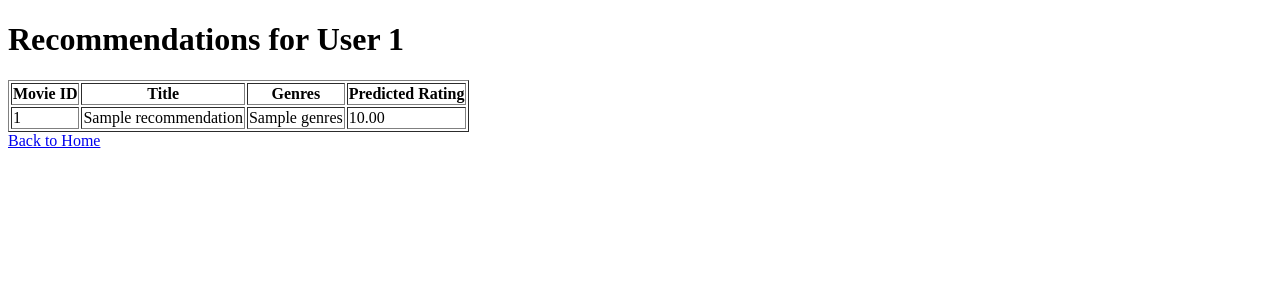
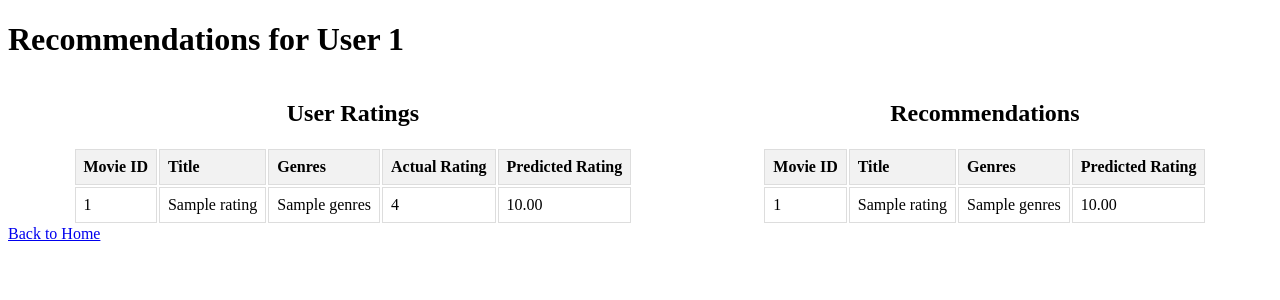
Before and after one commit to FireFly177/recommendation_system_final, a Flask app: template templates/recommend.html in a window 1280 px wide. Shown: the top 300 px of the page. Run offline with Flask 3, Linux system fonts and the light colour scheme; the template is opened without the code that fills it: most values are stand-ins (such as "Sample title", 1, 10 or a date in 2020); parts of the project's set-up code (start-up, migrations or seed data) failed here and were passed over.

Commit message:
Enhance recommendation system: update README for virtual environment setup, refactor prediction logic to batch processing, and improve HTML output with user ratings and recommendations tables.

```diff
--- a/app.py
+++ b/app.py
@@ -42,11 +42,21 @@ def recommend():
 
     # Get user ratings
     user_ratings = ratings[ratings['user_id'] == user_id][['user_id', 'movie_id', 'rating']]
-    user_ratings['prediction'] = user_ratings.apply(lambda x: predict_rating(user_id, x['movie_id']), axis=1)
+    user_ratings['prediction'] = batch_predict_ratings(user_id, user_ratings['movie_id'].values)
+
+    # Sort by actual rating in descending order
+    sorted_user_ratings = (
+        user_ratings.sort_values(by='rating', ascending=False)  # Sort by rating
+        .merge(movies, on='movie_id', how='inner', suffixes=['_u', '_m'])  # Add movie details
+    )
 
     # Filter recommendations for movies not rated by the user
-    recommendations = ratings[~ratings['movie_id'].isin(user_ratings['movie_id'])][['movie_id']].drop_duplicates()
-    recommendations['prediction'] = recommendations['movie_id'].apply(lambda movie_id: predict_rating(user_id, movie_id))
+    recommendations = ratings.loc[
+        ~ratings['movie_id'].isin(user_ratings['movie_id'])
+    ][['movie_id']].drop_duplicates()
+
+    # Predict ratings for recommendations
+    recommendations['prediction'] = batch_predict_ratings(user_id, recommendations['movie_id'].values)
 
     # Sort recommendations by prediction
     sorted_recommendations = (
@@ -55,8 +65,19 @@ def recommend():
         .head(50)
     )
 
-    return render_template('recommend.html', user_id=user_id, recommendations=sorted_recommendations)
+    # Render template with both tables
+    return render_template(
+        'recommend.html',
+        user_id=user_id,
+        user_ratings=sorted_user_ratings,
+        recommendations=sorted_recommendations
+    )
 
 
+# Batch prediction helper function
+def batch_predict_ratings(user_id, movie_ids):
+    user_ids = np.full_like(movie_ids, user_id - 1)  # Repeat user_id for the batch
+    movie_ids = movie_ids - 1  # Adjust for zero-based indexing
+    return trained_model.predict([user_ids, movie_ids], verbose=0).flatten()
 if __name__ == '__main__':
     app.run(debug=True)
--- a/templates/recommend.html
+++ b/templates/recommend.html
@@ -3,10 +3,60 @@
 <head>
     <meta charset="UTF-8">
     <title>Recommendations for User {{ user_id }}</title>
+    <style>
+
+        .container {
+            display: flex;
+            justify-content: space-around;
+        }
+
+        th, td {
+            border: 1px solid #ddd;
+            padding: 8px;
+            text-align: left;
+        }
+        th {
+            background-color: #f2f2f2;
+        }
+        h2 {
+            text-align: center;
+        }
+    </style>
 </head>
 <body>
     <h1>Recommendations for User {{ user_id }}</h1>
-    <table border="1">
+    <div class="container">
+        <!-- User Ratings Table -->
+        <div>
+            <h2>User Ratings</h2>
+            <table>
+                <thead>
+                    <tr>
+                        <th>Movie ID</th>
+                        <th>Title</th>
+                        <th>Genres</th>
+                        <th>Actual Rating</th>
+                        <th>Predicted Rating</th>
+                    </tr>
+                </thead>
+                <tbody>
+                    {% for rating in user_ratings.itertuples() %}
+                    <tr>
+                        <td>{{ rating.movie_id }}</td>
+                        <td>{{ rating.title }}</td>
+                        <td>{{ rating.genres }}</td>
+                        <td>{{ rating.rating }}</td>
+                        <td>{{ "%.2f" | format(rating.prediction) }}</td>
+                    </tr>
+                    {% endfor %}
+                </tbody>
+            </table>
+        </div>
+
+        <!-- Recommendations Table -->
+        <div>
+            <h2>Recommendations</h2>
+            <table>
                 <thead>
                     <tr>
                         <th>Movie ID</th>
@@ -26,6 +76,8 @@
                     {% endfor %}
                 </tbody>
             </table>
+        </div>
+    </div>
     <a href="/">Back to Home</a>
 </body>
 </html>
```
Also changed, not shown: README.md. Lines whose indentation alone changed are shown as unchanged.
